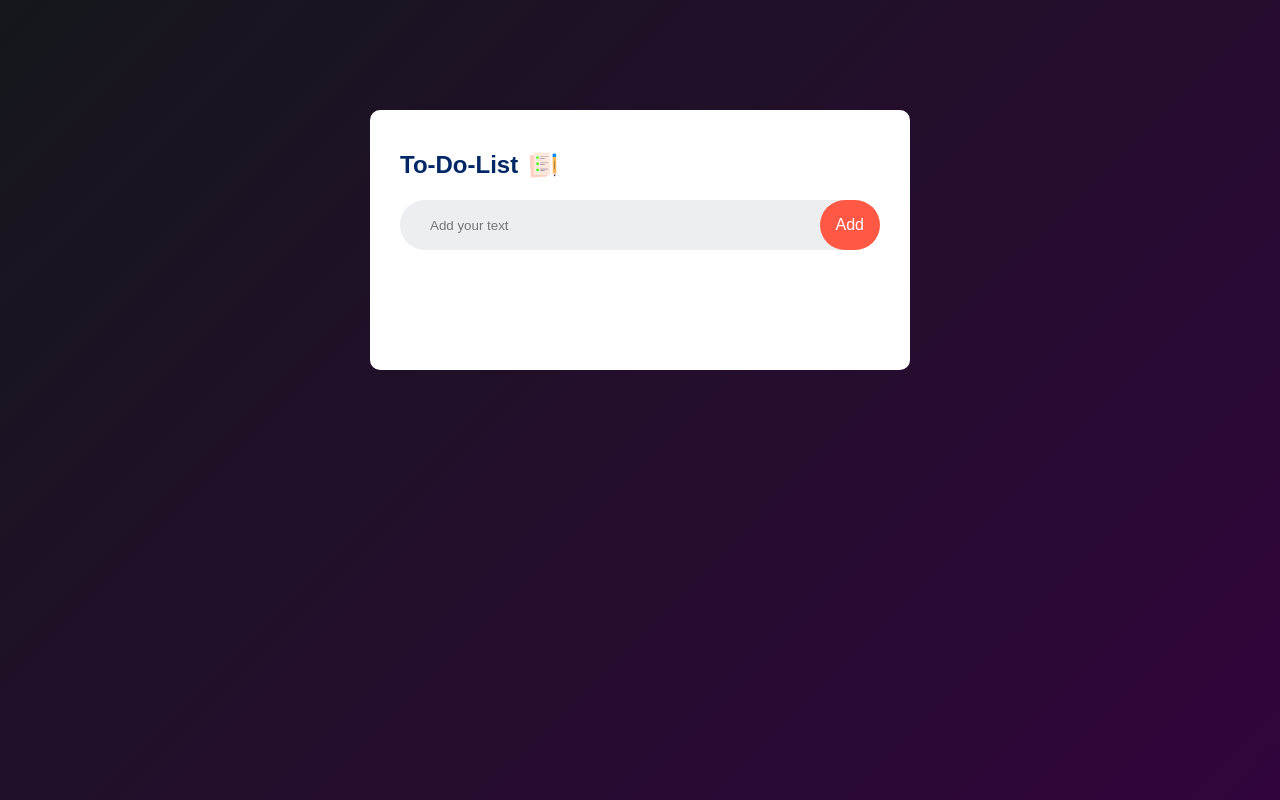
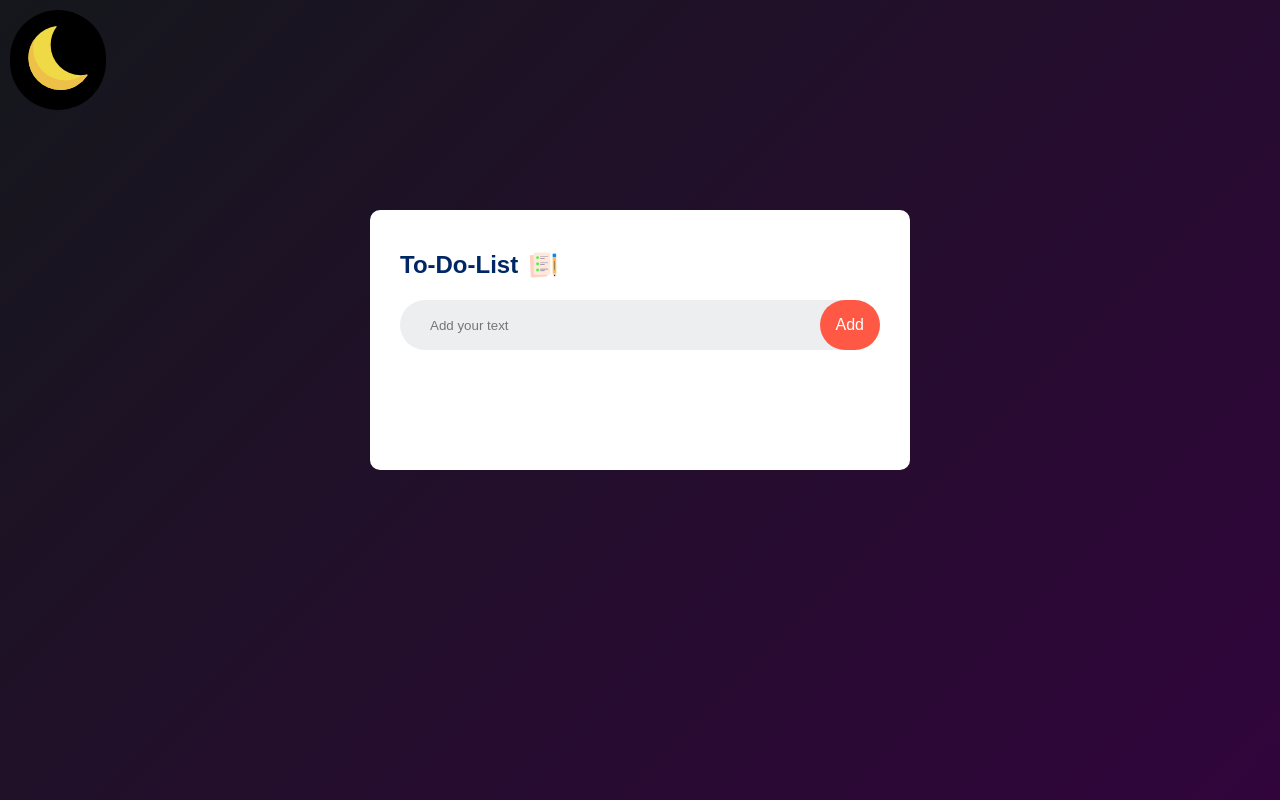
Before and after one commit to 3boudi/to-do-list, a plain HTML site: page index.html in a window 1280 px wide. Drawn offline with Linux system fonts and the light colour scheme.

Commit message:
Update index.html

```diff
--- a/index.html
+++ b/index.html
@@ -9,6 +9,7 @@
 </head>
 <body>
     <div class="container">
+        <button class="switcher"><img id="img1" src="images/crescent-moon.png"  onclick="switching()"></button>
         <div class="todo-app">
             <h2> To-Do-List <img src="images/icon.png" alt=""></h2>
             <div class="row">
@@ -16,10 +17,6 @@
                 <button onclick="addTask()">Add</button>
             </div>
             <ul id="list-container">
-               <!-- <li class="checked">Task 1</li>
-                <li>Task 2</li>
-                <li>Task 3</li>
-                <li>Task 4</li>-->
             </ul>
         </div>
 
```
